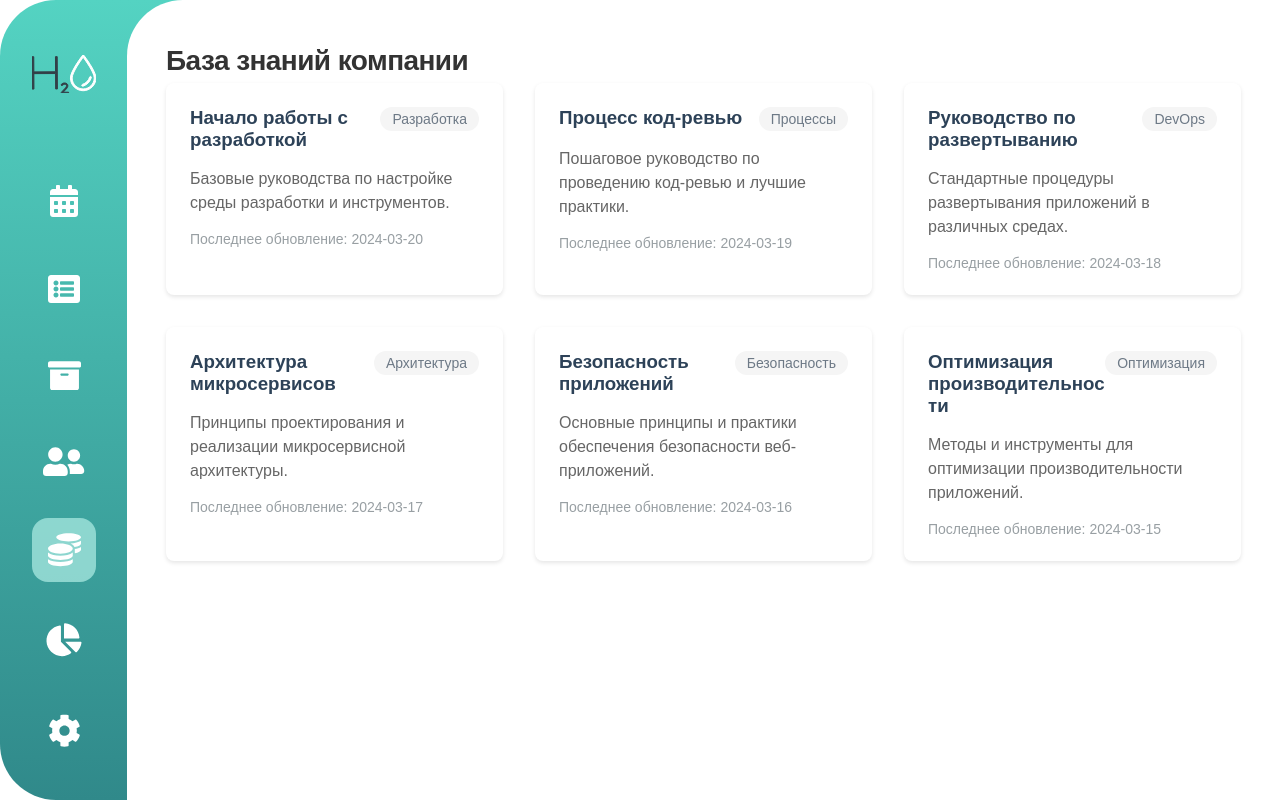
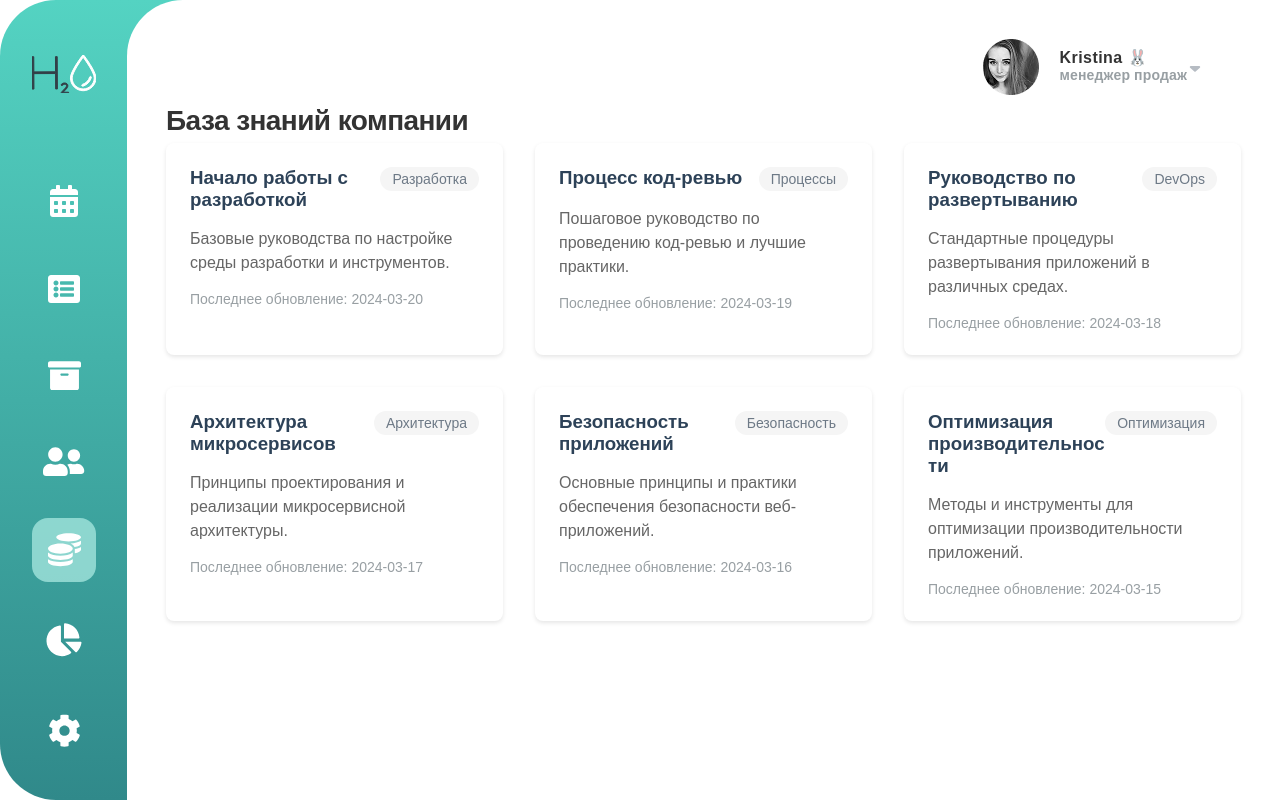
Before and after one commit to Sigizmund2012/h2o-test, a React (Vite) app: page /database in a window 1280 px wide. Built offline with nearby package versions, Linux system fonts and the light colour scheme.

Commit message:
Add User component to DataPage и TeamPage

```diff
--- a/src/pages/DataPage/DataPage.scss
+++ b/src/pages/DataPage/DataPage.scss
@@ -4,13 +4,18 @@
 .data-page {
   @include page-body;
 
+  &__user {
+    display: flex;
+    justify-content: flex-end;
+  }
+
   &--loading,
   &--error {
     display: flex;
     align-items: center;
     justify-content: center;
+    color: $color-text-secondary;
     font-size: 19px;
-    color: $color-text-secondary;
   }
 
   &--error {
@@ -23,6 +28,7 @@
 
   &__grid {
     display: grid;
+
     grid-template-columns: repeat(auto-fill, minmax(300px, 1fr));
     gap: 32px;
   }
@@ -49,6 +55,7 @@
   &__card-title {
     margin: 0;
     color: $color-heading;
+
     overflow-wrap: anywhere;
   }
 
--- a/src/pages/DataPage/DataPage.tsx
+++ b/src/pages/DataPage/DataPage.tsx
@@ -1,4 +1,5 @@
 import { useState, useEffect } from "react";
+import User from "../../components/User/User";
 import "./DataPage.scss";
 
 interface KnowledgeItem {
@@ -43,6 +44,9 @@ export default function DataPage() {
 
   return (
     <div className="data-page">
+      <div className="data-page__user">
+        <User />
+      </div>
       <h1 className="data-page__title">База знаний компании</h1>
       <div className="data-page__grid">
         {knowledgeBase.map((item) => (
--- a/src/pages/TeamPage/TeamPage.scss
+++ b/src/pages/TeamPage/TeamPage.scss
@@ -3,6 +3,12 @@
 
 .team {
   @include page-body;
+
+  &__user {
+    display: flex;
+    align-items: center;
+    justify-content: flex-end;
+  }
 
   &__title {
     @include page-heading;
--- a/src/pages/TeamPage/TeamPage.tsx
+++ b/src/pages/TeamPage/TeamPage.tsx
@@ -1,4 +1,5 @@
 import { useEffect, useState } from "react";
+import User from "../../components/User/User";
 import "./TeamPage.scss";
 
 interface TeamMember {
@@ -47,6 +48,9 @@ export default function TeamPage() {
 
   return (
     <div className="team">
+      <div className="team__user">
+        <User />
+      </div>
       <h1 className="team__title">Наша команда</h1>
       <div className="team__grid">
         {teamMembers.map((member) => (
```
